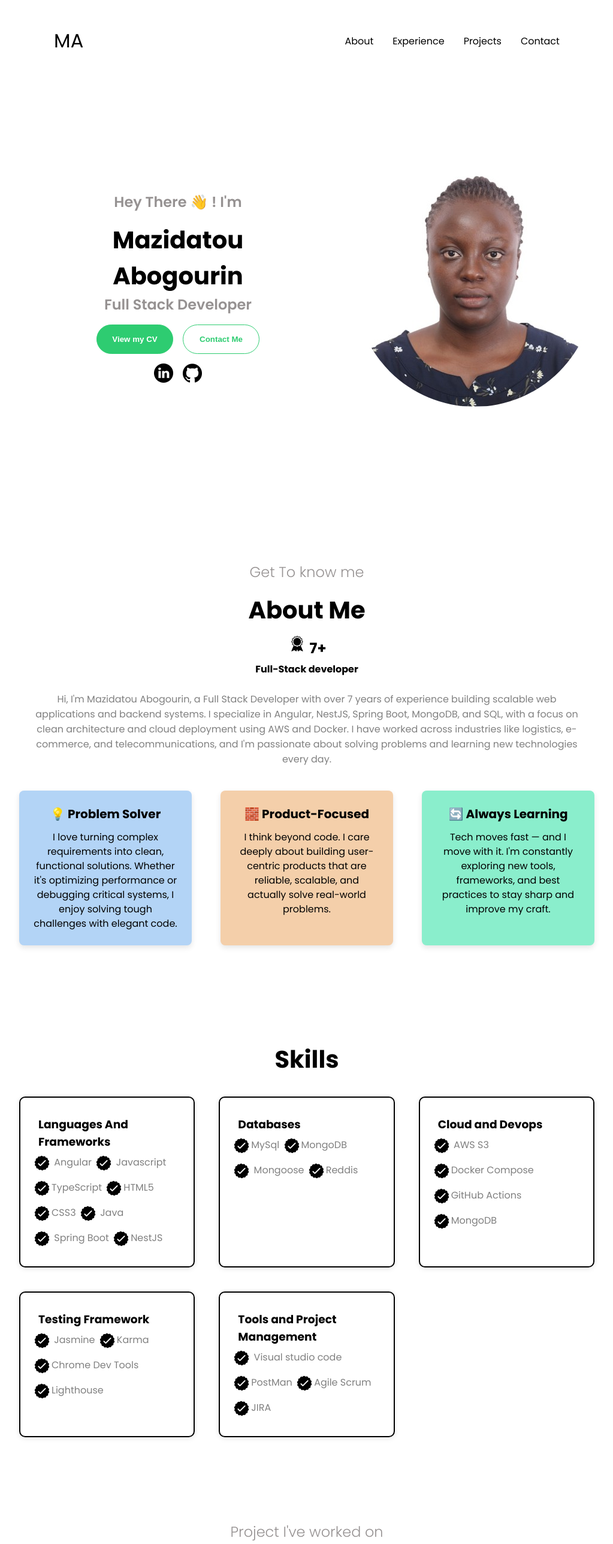
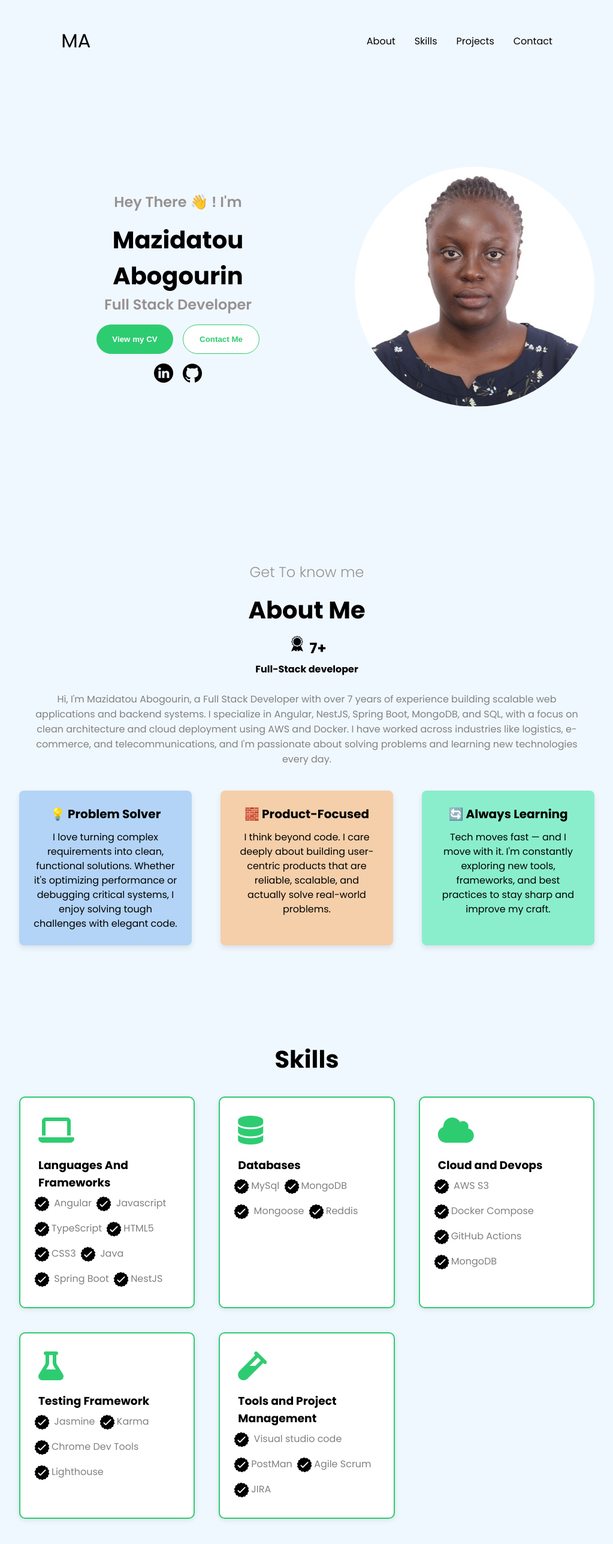
Before and after one commit to MazidatouAbogourin/portfolioWebsite, a plain HTML site: page index.html in a window 1280 px wide. Shown: the top 2574 px of the page at 60% size, without its empty margins (128-1151 px from the left). Drawn offline with Linux system fonts and the light colour scheme; a web font is replaced by a local one.

Commit message:
added icons and new styles

```diff
--- a/index.html
+++ b/index.html
@@ -6,6 +6,9 @@
     <title>My Portfolio</title>
     <link rel="stylesheet" href="style.css">
     <link rel="stylesheet" href="mediaqueries.css">
+
+<link rel="stylesheet" href="https://cdnjs.cloudflare.com/ajax/libs/font-awesome/6.5.0/css/all.min.css">
+
 </head>
 <body>
     <header>
@@ -14,7 +17,7 @@
             <div>
                 <ul class="nav-links">
                 <li><a href="#About">About</a></li>
-                <li > <a href="#Experience">Experience</a> </li>
+                <li > <a href="#skills">Skills</a> </li>
                 <li><a href="#Project">Projects</a> </li>
                 <li><a href="#Contact"> Contact</a> </li>
             </ul>
@@ -32,7 +35,7 @@
                 </div>
                 <div class="menu-links">
                     <li><a href="#About" onclick="toggleMenue()">About</a></li>
-                <li > <a href="#Experience" onclick="toggleMenue()">Experience</a> </li>
+                <li > <a href="#skills" onclick="toggleMenue()">Skills</a> </li>
                 <li><a href="#Project" onclick="toggleMenue()">Projects</a> </li>
                 <li><a href="#Contact" onclick="toggleMenue()"> Contact</a> </li>
 
@@ -114,6 +117,7 @@ I have worked across industries like logistics, e-commerce, and telecommunicatio
                     <div id="card_skills">
 
                            <div class="item">
+                            <i class="fas fa-laptop fa-3x"  style="color: #2ecc71;  margin: 10px;" aria-hidden="true"></i>
                             <h3 >Languages And Frameworks</h3>
                               <span class="skillset"> <img src="./assets/checkmark.png" alt="" class="icon"> <span>Angular</span></span>
                               <span class="skillset"> <img src="./assets/checkmark.png" alt="" class="icon"> <span>Javascript</span></span>
@@ -126,7 +130,7 @@ I have worked across industries like logistics, e-commerce, and telecommunicatio
 
                            </div>
                            <div class="item">
-
+                          <i class="fas fa-database fa-3x"  style="color: #2ecc71;  margin: 10px;" aria-hidden="true"></i>
                             <h3 >Databases</h3>
 
                              <span class="skillset"> <img src="./assets/checkmark.png" alt="" class="icon"><span>MySql</span></span>
@@ -136,7 +140,7 @@ I have worked across industries like logistics, e-commerce, and telecommunicatio
                            </div>
 
                            <div class="item">
-
+                          <i class="fa fa-cloud fa-3x" style="color: #2ecc71;  margin: 10px;" aria-hidden="true"></i>
                             <h3 >Cloud and Devops</h3>
                              <span class="skillset"> <img src="./assets/checkmark.png" alt="" class="icon"> <span>AWS S3</span></span>
                              <span class="skillset"> <img src="./assets/checkmark.png" alt="" class="icon"><span>Docker Compose</span></span>
@@ -144,8 +148,9 @@ I have worked across industries like logistics, e-commerce, and telecommunicatio
                             <span class="skillset"> <img src="./assets/checkmark.png" alt="" class="icon"><span>MongoDB</span></span>
                            </div>
                            <div class="item">
+                          <i class="fa fa-flask fa-3x" style="color: #2ecc71;  margin: 10px;" aria-hidden="true"></i>
+                            <h3 >Testing Framework</h3>
 
-                            <h3 >Testing Framework</h3>
                              <span class="skillset"> <img src="./assets/checkmark.png" alt="" class="icon"> <span>Jasmine</span></span>
                              <span class="skillset"> <img src="./assets/checkmark.png" alt="" class="icon"><span>Karma</span></span>
                              <span class="skillset"> <img src="./assets/checkmark.png" alt="" class="icon"><span>Chrome Dev Tools</span></span>
@@ -153,7 +158,7 @@ I have worked across industries like logistics, e-commerce, and telecommunicatio
                            </div>
 
                             <div class="item">
-
+                          <i class="fas fa-vial fa-3x" style="color: #2ecc71; margin: 10px;"></i>
                             <h3 >Tools and Project Management</h3>
                              <span class="skillset"> <img src="./assets/checkmark.png" alt="" class="icon"> <span>Visual studio code</span></span>
                              <span class="skillset"> <img src="./assets/checkmark.png" alt="" class="icon"><span>PostMan</span></span>
--- a/style.css
+++ b/style.css
@@ -5,10 +5,12 @@
 *{
     margin: 0;
     padding: 0;
+
 }
 body{
 
     font-family: "Poppins", sans-serif;
+    background-color: #F0F8FF;
 
 }
 html{
@@ -269,15 +271,18 @@ footer{
 .item{
     background-color: #ffffff;
     box-shadow: 0 2px 8px rgba(0, 0, 0, 0.1);
-    border: 2px solid black;
+    border: 2px solid #2ecc71;
     padding: 20px;
     border-radius: 10px;
+
 }
 .item h3{
     margin: 10px;
+
 }
 .item:hover {
   transform: translateY(-5px);
+  box-shadow: 0 2px 8px #2ecc71;
 }
 #card_skills{
    display: grid;
```
